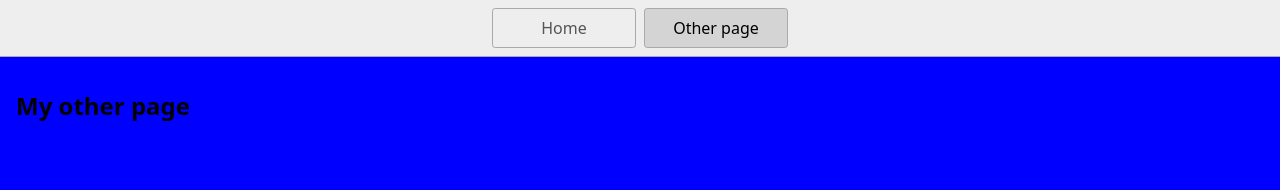
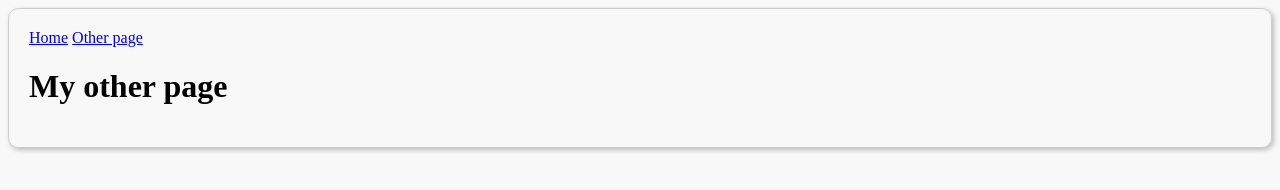
Before and after one commit to rslunaa/JavaScript-Web-Page-Assignment, a plain HTML site: page page2.html in a window 1280 px wide. Drawn offline with Linux system fonts and the light colour scheme.

Commit message:
File was not saved properly

```diff
--- a/styles.css
+++ b/styles.css
@@ -1,46 +1,15 @@
-* {
-  box-sizing: border-box;
+.container {
+  background-color: #F8F8F8;
+  border: 1px solid #CCC;
+  border-radius: 10px;
+  padding: 20px;
+  box-shadow: 2px 2px 5px #BBB;
 }
 
 body {
-  margin: 0;
-  font-family: system-ui, sans-serif;
-  color: black;
-  background-color: blue;
+  background-color: #F8F8F8;
+  border: 1px solid #CCC;
+  border-radius: 10px;
+  padding: 20px;
+  box-shadow: 2px 2px 5px #BBB;
 }
-
-nav {
-  display: flex;
-  flex-wrap: wrap;
-  align-items: center;
-  justify-content: center;
-  padding: 0.5rem;
-  gap: 0.5rem;
-  border-bottom: solid 1px #aaa;
-  background-color: #eee;
-}
-
-nav a {
-  display: inline-block;
-  min-width: 9rem;
-  padding: 0.5rem;
-  border-radius: 0.2rem;
-  border: solid 1px #aaa;
-  text-align: center;
-  text-decoration: none;
-  color: #555;
-}
-
-nav a[aria-current='page'] {
-  color: #000;
-  background-color: #d4d4d4;
-}
-
-main {
-  padding: 1rem;
-}
-
-h1 {
-  font-weight: bold;
-  font-size: 1.5rem;
-}
```
Also changed, not shown: index.html (+23 -13 lines), 1 other file.
